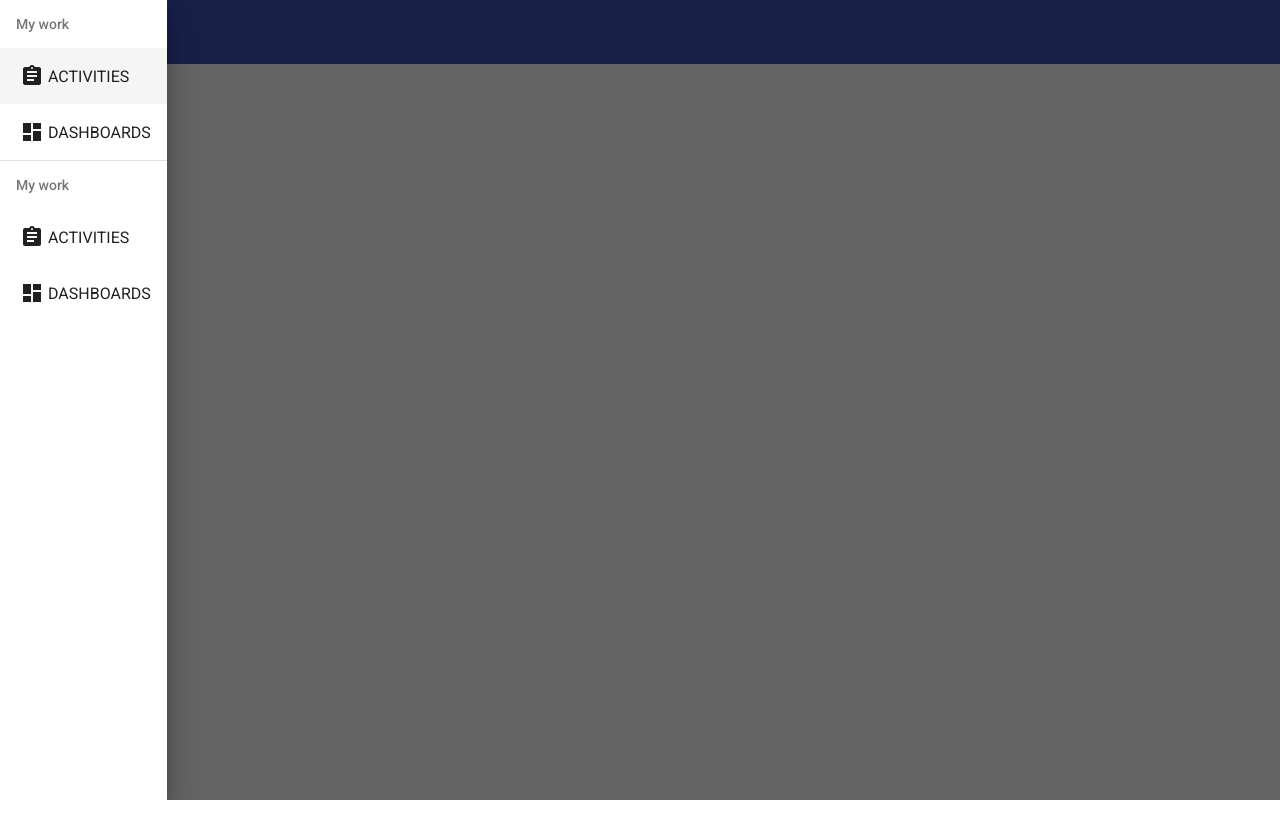
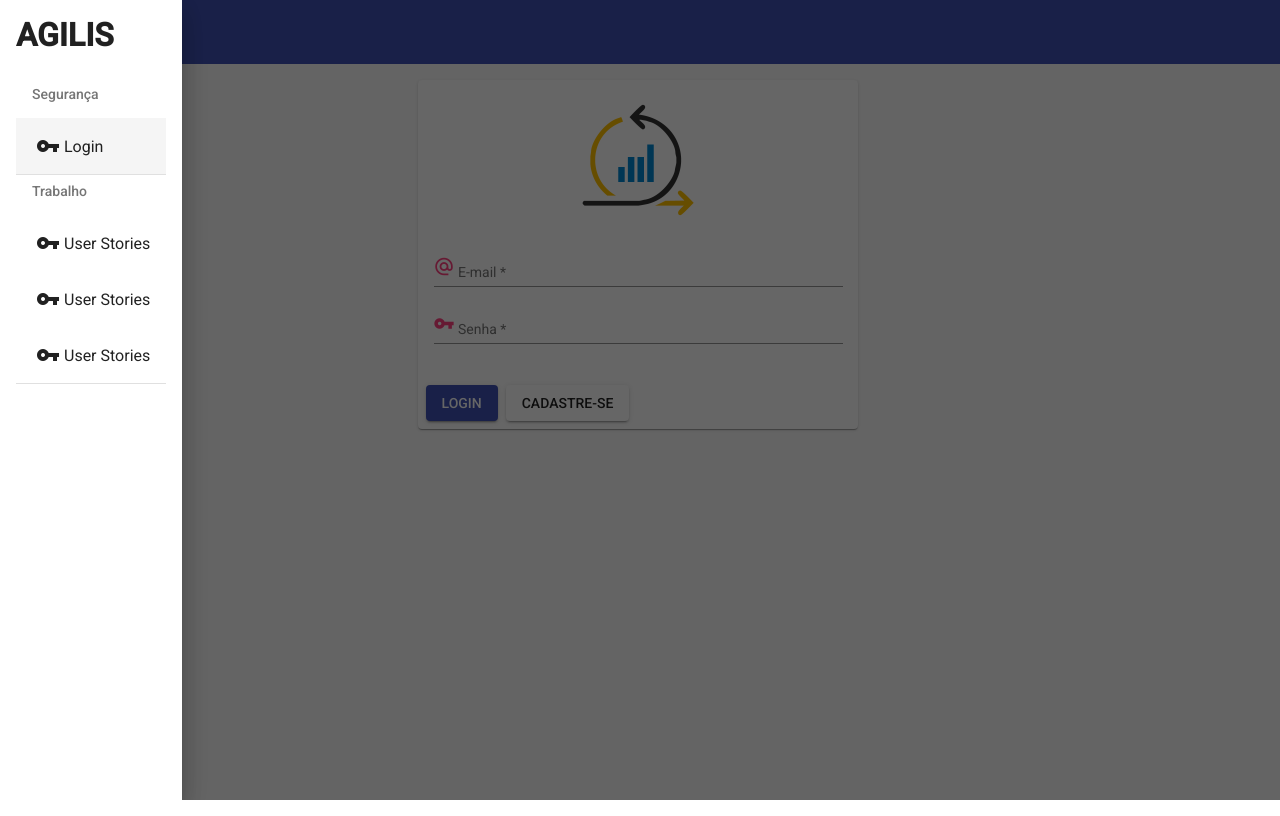
Before and after one commit to ddsdaniel/Agilis, an Angular app in the folder front-end/Agilis/: page /login in a window 1280 px wide. Both pictures are taken after a click on the button "menu". Built offline with nearby package versions, Linux system fonts and the light colour scheme.

Commit message:
ajustando menu + login

```diff
--- a/front-end/Agilis/src/app/app.component.html
+++ b/front-end/Agilis/src/app/app.component.html
@@ -1,40 +1,25 @@
 <mat-sidenav-container class="example-container">
   <mat-sidenav #sidenav mode="over">
-
-    <!-- <mat-nav-list>
-      <h2 matSubheader>Meu Trabalho</h2>
-      <a mat-list-item routerLink="/" style="height: 0;"></a>
-    </mat-nav-list>
-
-    <p>menu</p>
-    <p>opcao 1</p>
-    <p>opcao 2</p> -->
-
+    <h1>AGILIS</h1>
     <mat-nav-list>
 
-      <h2 matSubheader>My work</h2>
+      <div *ngFor="let grupo of menu">
 
-      <a *ngFor="let item of myWorkRoutes"
-        mat-list-item
-        (click)="sidenav.close()"
-        [routerLink]="[item.route]"
-        routerLinkActive="list-item-active">
-        <mat-icon matListIcon> {{ item.icon }} </mat-icon>
-        {{item.title}}
-      </a>
+        <h2 matSubheader>{{grupo.nome}}</h2>
 
-      <mat-divider></mat-divider>
+        <a *ngFor="let item of grupo.itens"
+          mat-list-item
+          (click)="sidenav.close()"
+          [routerLink]="[item.rota]"
 
-      <h2 matSubheader>My work</h2>
+          routerLinkActive="list-item-active">
+          <mat-icon matListIcon> {{ item.icone }} </mat-icon>
+          {{item.nome}}
+        </a>
 
-      <a *ngFor="let item of myWorkRoutes"
-        mat-list-item
-        (click)="sidenav.close()"
-        [routerLink]="[item.route]"
-        routerLinkActive="list-item-active">
-        <mat-icon matListIcon> {{ item.icon }} </mat-icon>
-        {{item.title}}
-      </a>
+        <mat-divider></mat-divider>
+
+      </div>
 
     </mat-nav-list>
 
@@ -47,11 +32,11 @@
         <button mat-icon-button (click)="sidenav.toggle()">
           <mat-icon>menu</mat-icon>
         </button>
-        <span>Agilis</span>
+        <span>AGILIS</span>
       </mat-toolbar-row>
     </mat-toolbar>
 
+    <router-outlet></router-outlet>
+
   </mat-sidenav-content>
 </mat-sidenav-container>
-
-<router-outlet></router-outlet>
--- a/front-end/Agilis/src/app/app.component.scss
+++ b/front-end/Agilis/src/app/app.component.scss
@@ -1,7 +1,3 @@
-.spacer {
-  flex: 1 1 auto;
-}
-
 .example-container {
   position: absolute;
   top: 0;
@@ -9,3 +5,15 @@
   left: 0;
   right: 0;
 }
+
+mat-nav-list{
+  margin: 0 16px;
+}
+
+mat-sidenav h1{
+  margin: 16px;
+}
+
+mat-sidenav h1{
+  background-color: var(--accent);
+}
--- a/front-end/Agilis/src/app/app.component.ts
+++ b/front-end/Agilis/src/app/app.component.ts
@@ -1,4 +1,5 @@
 import { Component } from '@angular/core';
+import { GrupoMenu } from './models/menu/grupo-menu';
 
 @Component({
   selector: 'app-root',
@@ -6,17 +7,37 @@ import { Component } from '@angular/core';
   styleUrls: ['./app.component.scss']
 })
 export class AppComponent {
-  myWorkRoutes = [
 
+  menu: GrupoMenu[] = [
     {
-      icon: 'assignment',
-      route: 'sales/activities',
-      title: 'ACTIVITIES'
+      nome: 'Segurança',
+      itens: [
+        {
+          nome: 'Login',
+          icone: 'vpn_key',
+          rota: '/login'
+        }
+      ]
     },
     {
-      icon: 'dashboard',
-      route: 'sales/dashboards',
-      title: 'DASHBOARDS'
+      nome: 'Trabalho',
+      itens: [
+        {
+          nome: 'User Stories',
+          icone: 'vpn_key',
+          rota: '/user-stories'
+        },
+        {
+          nome: 'User Stories',
+          icone: 'vpn_key',
+          rota: '/user-stories'
+        },
+        {
+          nome: 'User Stories',
+          icone: 'vpn_key',
+          rota: '/user-stories'
+        }
+      ]
     }
   ];
 }
--- a/front-end/Agilis/src/app/components/seguranca/login/login.component.html
+++ b/front-end/Agilis/src/app/components/seguranca/login/login.component.html
@@ -1,4 +1,5 @@
 <form fxLayout="column">
+
   <mat-card fxFlexAlign="center">
 
     <mat-card-content>
@@ -6,27 +7,31 @@
       <div class="logo">
         <img src="../../../../assets/images/logo_light.png" alt="Logo do sistema" />
       </div>
-      <h1>Agilis</h1>
 
-      <mat-form-field class="full-width">
+      <mat-form-field class="full-width mt-4">
         <mat-label>E-mail</mat-label>
-        <input matInput placeholder="E-mail" name="email" type="email">
+        <input matInput placeholder="E-mail" name="email" type="email" autofocus required>
         <div matPrefix fxLayout="row">
           <mat-icon color="accent">alternate_email</mat-icon>
           &nbsp;
         </div>
       </mat-form-field>
+
       <mat-form-field class="full-width">
         <mat-label>Senha</mat-label>
-        <input matInput placeholder="Senha" name="password" type="password">
+        <input matInput placeholder="Senha" name="password" type="password" required>
         <div matPrefix fxLayout="row">
           <mat-icon color="accent">vpn_key</mat-icon>
           &nbsp;
         </div>
       </mat-form-field>
+
     </mat-card-content>
+
     <mat-card-actions>
-      <button mat-raised-button color="primary">LOGIN</button>
+      <button mat-raised-button color="primary">Login</button>
+      <button mat-raised-button>Cadastre-se</button>
     </mat-card-actions>
   </mat-card>
+
 </form>
--- a/front-end/Agilis/src/app/components/seguranca/login/login.component.scss
+++ b/front-end/Agilis/src/app/components/seguranca/login/login.component.scss
@@ -1,10 +1,6 @@
 form {
   margin: 16px;
   width: calc(100% - 36px);
-}
-
-.full-width {
-  width: 100%;
 }
 
 .logo {
@@ -24,3 +20,7 @@ h1 {
   margin-top: 8px;
   font-weight: normal;
 }
+
+h2 {
+  font-weight: normal;
+}
--- /dev/null
+++ b/front-end/Agilis/src/app/models/menu/grupo-menu.ts
@@ -0,0 +1,6 @@
+import { ItemMenu } from './item-menu';
+
+export interface GrupoMenu {
+  nome: string;
+  itens: ItemMenu[];
+}
--- /dev/null
+++ b/front-end/Agilis/src/app/models/menu/item-menu.ts
@@ -0,0 +1,5 @@
+export interface ItemMenu {
+  icone: string;
+  rota: string;
+  nome: string;
+}
--- a/front-end/Agilis/src/index.html
+++ b/front-end/Agilis/src/index.html
@@ -2,7 +2,7 @@
 <html lang="en">
 <head>
   <meta charset="utf-8">
-  <title>Agilis</title>
+  <title>AGILIS</title>
   <base href="/">
   <meta name="viewport" content="width=device-width, initial-scale=1">
   <link rel="icon" type="image/x-icon" href="favicon.ico">
--- a/front-end/Agilis/src/styles.scss
+++ b/front-end/Agilis/src/styles.scss
@@ -1,4 +1,63 @@
 /* You can add global styles to this file, and also import other style files */
 
-html, body { height: 100%; }
-body { margin: 0; font-family: Roboto, "Helvetica Neue", sans-serif; }
+html,
+body {
+  height: 100%;
+}
+body {
+  margin: 0;
+  font-family: Roboto, "Helvetica Neue", sans-serif;
+}
+
+.mat-button-wrapper {
+  text-transform: uppercase;
+}
+
+.spacer {
+  flex: 1 1 auto;
+}
+
+.full-width {
+  width: 100%;
+}
+
+// magin-----------------------------------------------
+$spacer: 1rem !default;
+// bottom
+.mb-0 {
+  margin-bottom: 0 !important;
+}
+.mb-1 {
+  margin-bottom: 0.25 * $spacer !important;
+}
+.mb-2 {
+  margin-bottom: 0.5 * $spacer !important;
+}
+.mb-3 {
+  margin-bottom: $spacer !important;
+}
+.mb-4 {
+  margin-bottom: 1.5 * $spacer !important;
+}
+.mb-5 {
+  margin-bottom: 3 * $spacer !important;
+}
+// top
+.mt-0 {
+  margin-top: 0 !important;
+}
+.mt-1 {
+  margin-top: 0.25 * $spacer !important;
+}
+.mt-2 {
+  margin-top: 0.5 * $spacer !important;
+}
+.mt-3 {
+  margin-top: $spacer !important;
+}
+.mt-4 {
+  margin-top: 1.5 * $spacer !important;
+}
+.mt-5 {
+  margin-top: 3 * $spacer !important;
+}
```
